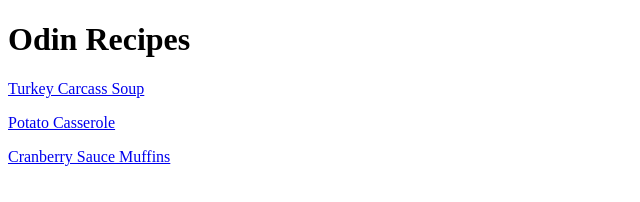
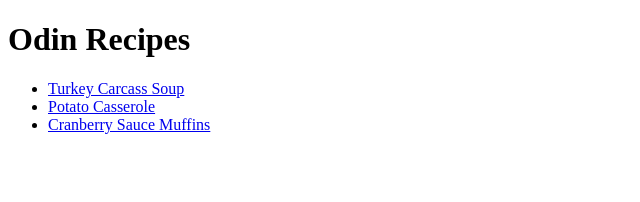
Before and after one commit to mrusselk/odin-recipes, a plain HTML site: page index.html in a window 1280 px wide. Shown: the whole page, without its empty margins (0-640 px from the left). Drawn offline with Linux system fonts and the light colour scheme.

Commit message:
make the links as Unordered list

```diff
--- a/index.html
+++ b/index.html
@@ -6,8 +6,10 @@
     </head>
     <body>
         <h1>Odin Recipes</h1>
-        <p><a href="./recipes/turkey-carcass-soup.html">Turkey Carcass Soup</a></p>
-        <p><a href="./recipes/potato-casserole.html">Potato Casserole</a></p>
-        <p><a href="./recipes/cranberry-sauce-muffins.html">Cranberry Sauce Muffins</a></p>
+        <ul>
+            <li><a href="./recipes/turkey-carcass-soup.html">Turkey Carcass Soup</a></li>
+            <li><a href="./recipes/potato-casserole.html">Potato Casserole</a></li>
+            <li><a href="./recipes/cranberry-sauce-muffins.html">Cranberry Sauce Muffins</a></li>
+        </ul>
     </body>
 </html>
```
